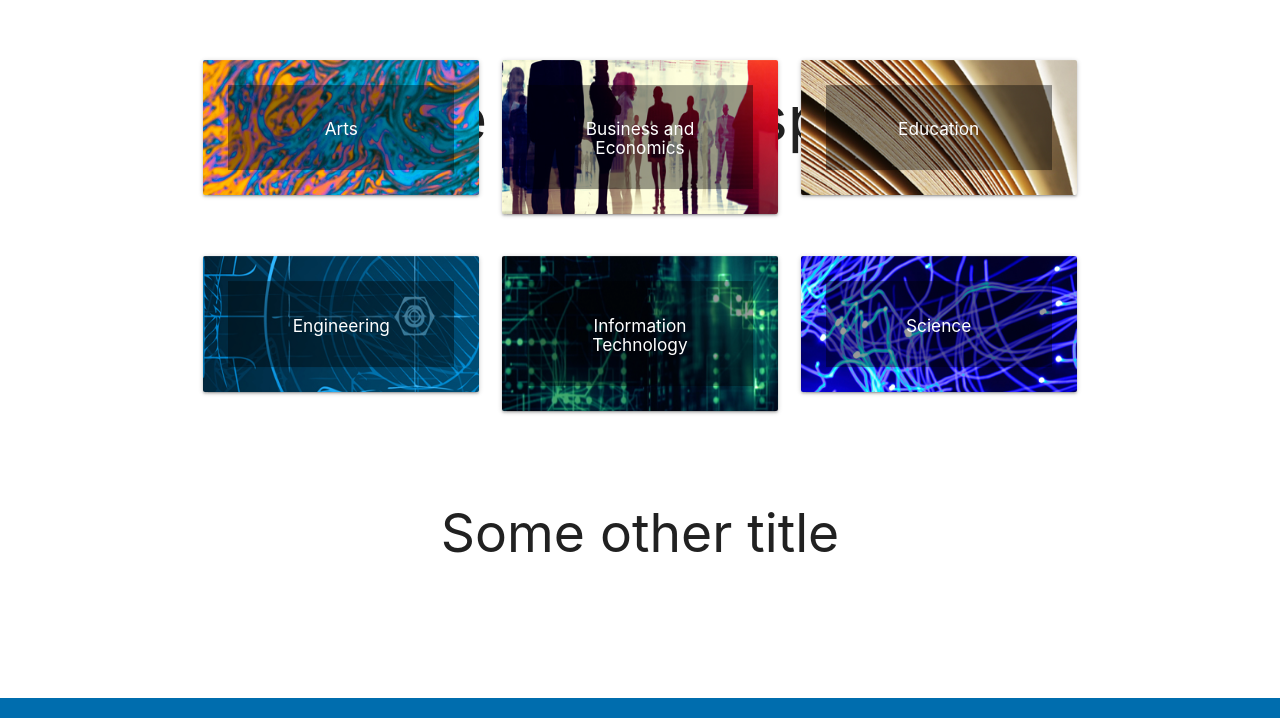
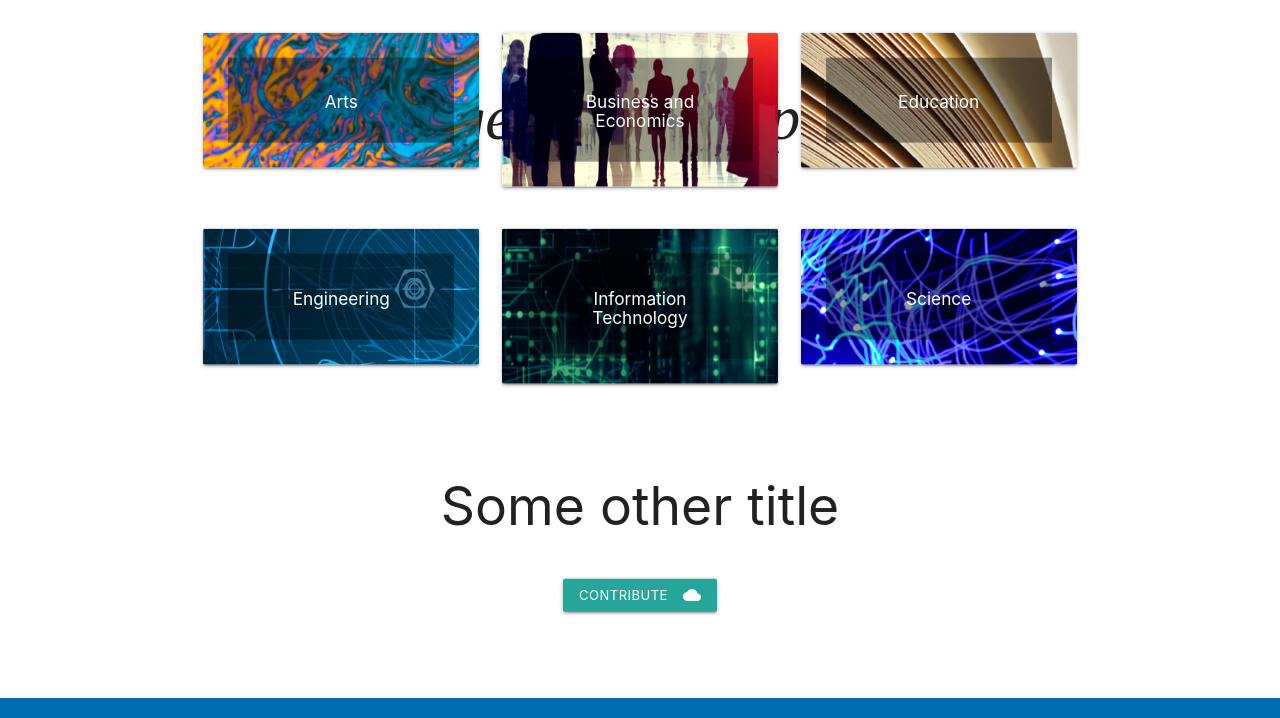
Before and after one commit to asherLZR/perspective, a website: page client/index.html in a window 1280 px wide. Shown: the part 82-800 px from the top of the page. Drawn offline with nearby package versions, Linux system fonts and the light colour scheme.

Commit message:
Italicise title and add submit button

```diff
--- a/client/index.html
+++ b/client/index.html
@@ -30,10 +30,12 @@
         </header>
         <div class="layer"></div>
         <main>
-                <div style="text-align: center">
+                <div style="text-align: center; font-family: 'Times New Roman', Times, serif">
                     </br></br>
                     <h1>
-                        Change your perspective.
+                        <i>
+                            Change your perspective.
+                        </i>
                     </h1>
                 </div>
                 <div class="container" id="app">
@@ -52,6 +54,10 @@
                 <div style="text-align: center">
                     <br>
                         <h2>Some other title</h2>
+                    <br>
+                        <a class="waves-effect waves-light btn-small"><i class="material-icons right">cloud</i>Contribute</a>
+
+
                 </div>
             </div>
         </main>
```
